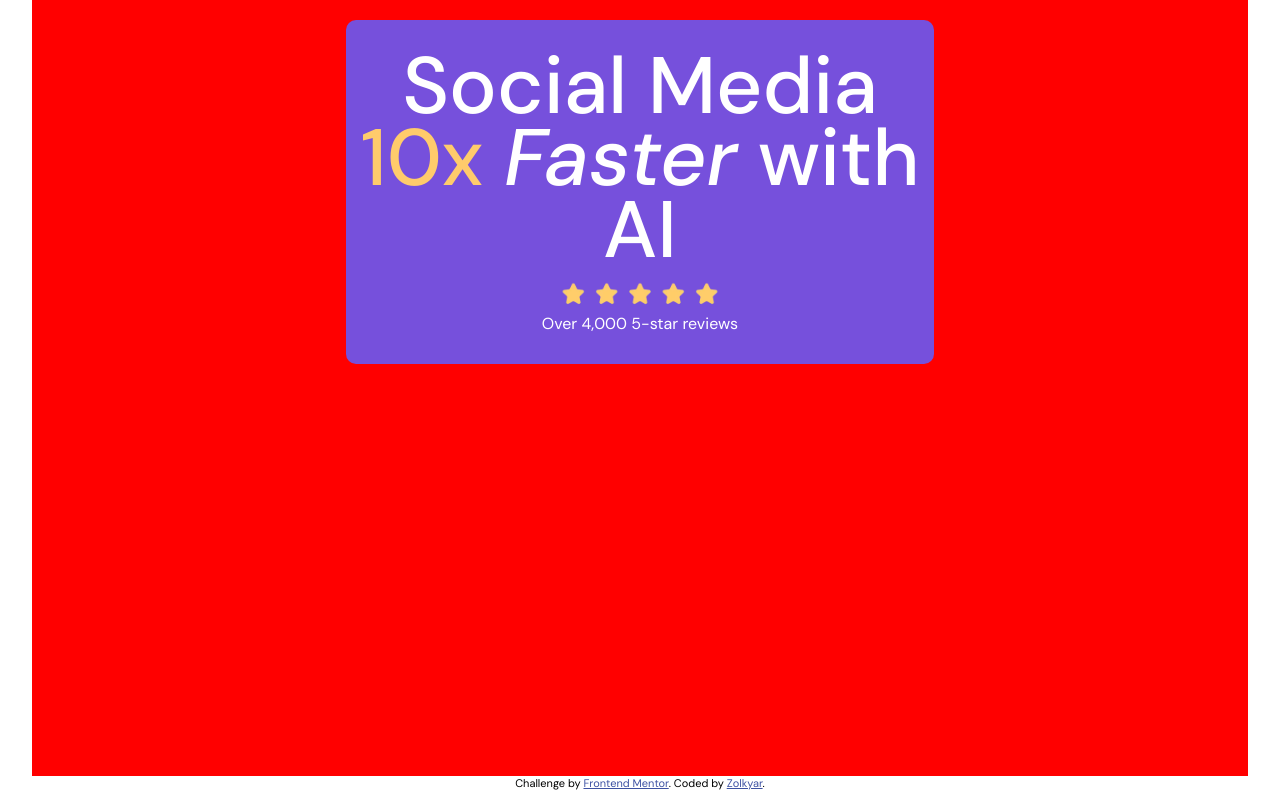
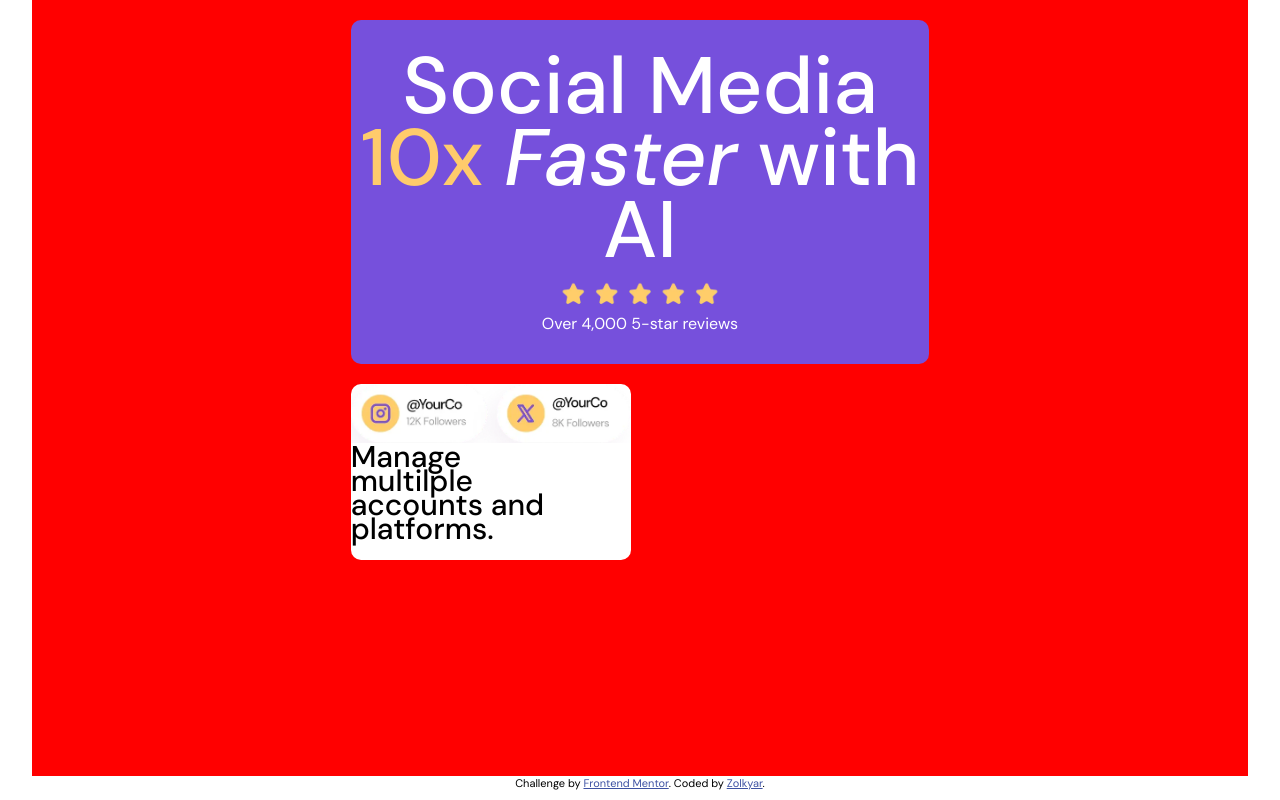
Before and after one commit to zolkyar/bento-grid, a plain HTML site: page index.html in a window 1280 px wide. Drawn offline with Linux system fonts and the light colour scheme.

Commit message:
Styled section 2 of the grid

```diff
--- a/index.html
+++ b/index.html
@@ -19,7 +19,10 @@
     </div>
     <div class="section s2">
       <img src="./assets/images/illustration-multiple-platforms.webp" alt="platforms">
-      <p>Manage multilple accounts and platforms.</p>
+      <p>Manage</p>
+      <p>multilple</p>
+      <p>accounts and</p>
+      <p>platforms.</p>
     </div>
     <div class="section s3">
       <p>Maintain a consistent posting schedule.</p>
--- a/styles.css
+++ b/styles.css
@@ -23,14 +23,16 @@ body {
     grid-template-columns: 1fr 1fr 1fr 1fr;
     grid-template-rows: 1.5fr 1fr 1fr;
     padding: 20px;
+    gap: 20px;
 }
 
 .section{
     width: 100%;
     height: 100%;
+    border-radius: 10px;
 }
 
-.section:not(.s1){
+.section:not(.s1):not(.s2){
     display: none;
 }
 
@@ -41,7 +43,6 @@ body {
     background-color: hsl(256, 67%, 59%);
     padding: 30px 5px;
     text-align: center;
-    border-radius: 10px;
     color: white;
 }
 
@@ -70,6 +71,18 @@ body {
 .s2 {
     grid-column: 2/ span 1;
     grid-row: 2/ span 1;
+    background-color: white;
+    color: black;
+    font-size: 30px;
+}
+
+.s2 img{
+    width: 280px;
+}
+
+.s2 p{
+    font-weight: 500;
+    margin-top: -15px;
 }
 
 .s3 {
```
